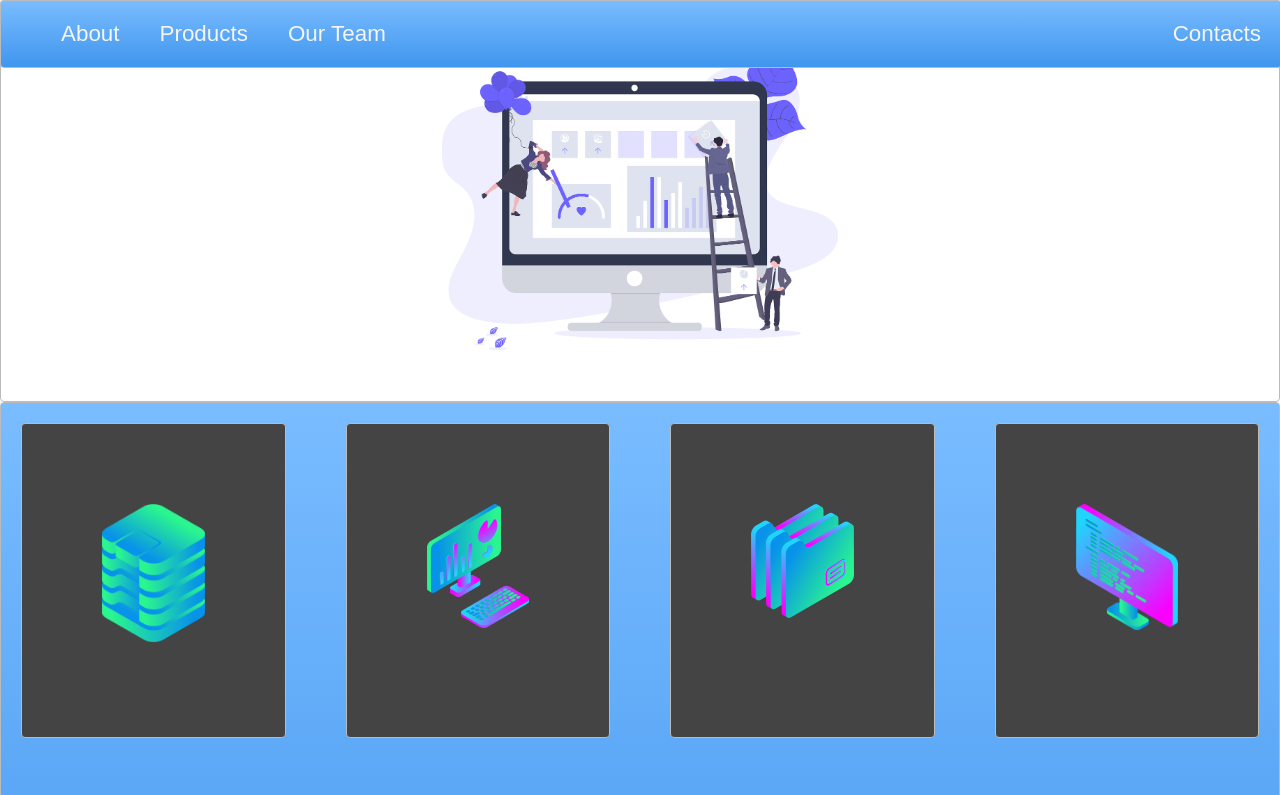
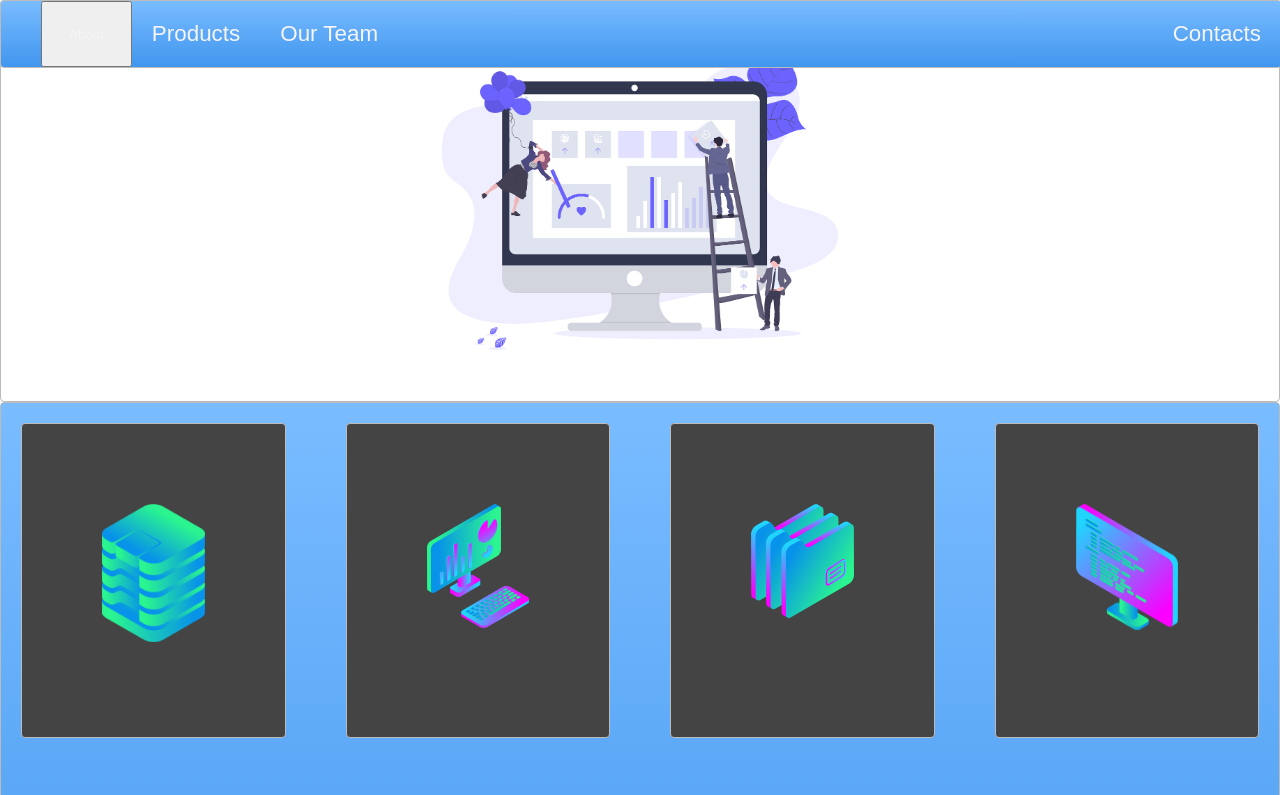
Before and after one commit to pv-oliveira/FirstScratch, a plain HTML site: page index.html in a window 1280 px wide. Shown: the top 795 px of the page. Drawn offline with Linux system fonts and the light colour scheme.

Commit message:
Update index.html

```diff
--- a/index.html
+++ b/index.html
@@ -7,7 +7,7 @@
 <body>
 	<nav class="zone blue sticky">
 	  <ul class="main-nav">
-	  	<li><a href="https://mailchi.mp/ce1ee3ff2685/pvoteste">About</a></li>
+	  	<button class="button"><li> <a href="https://mailchi.mp/ce1ee3ff2685/pvoteste">About</a></li></button>
 	  	<li><a href="">Products</a></li>
 	  	<li><a href="">Our Team</a></li>
 	  	<li class="push"><a href="">Contacts</a></li>
```
